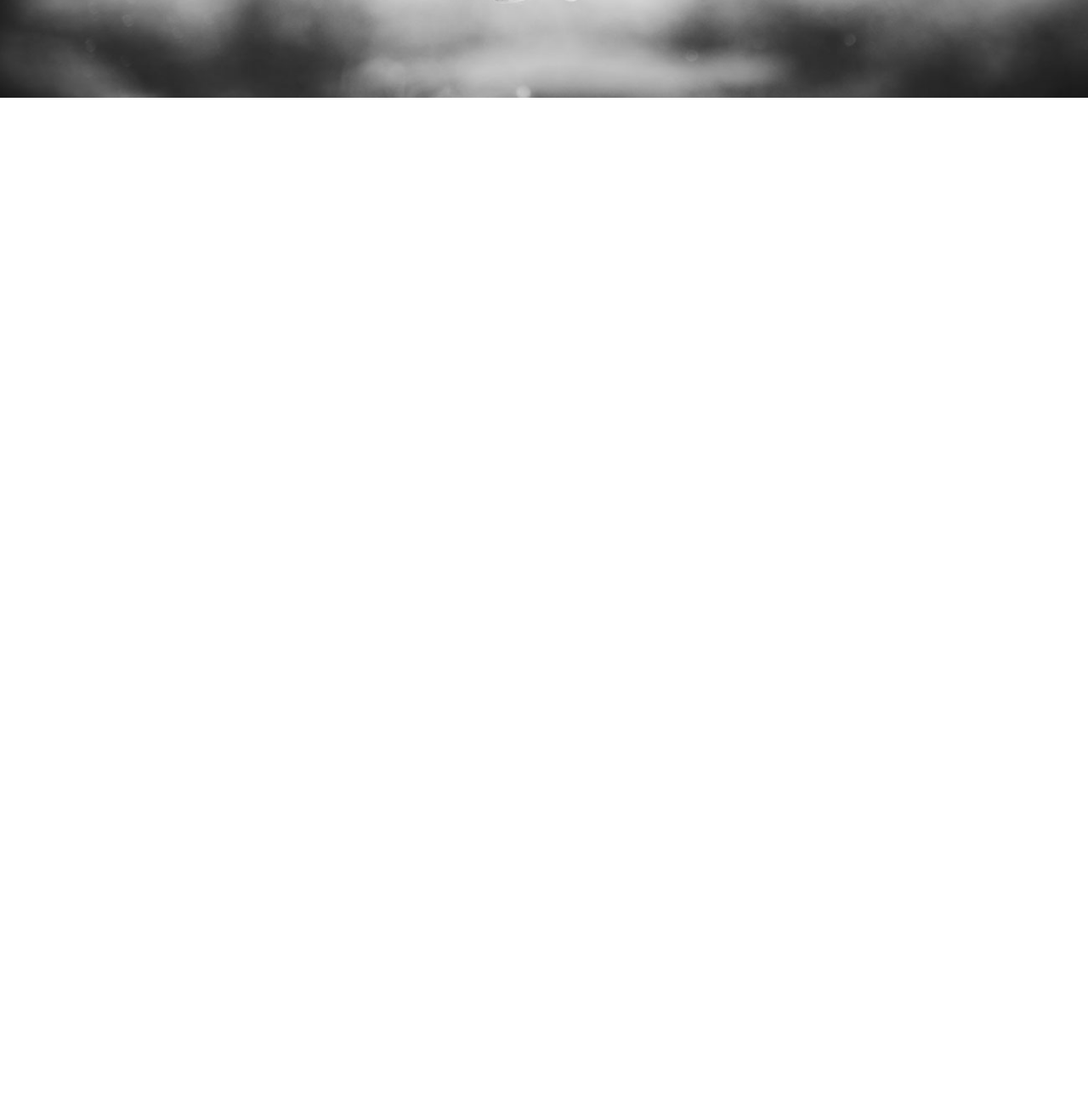
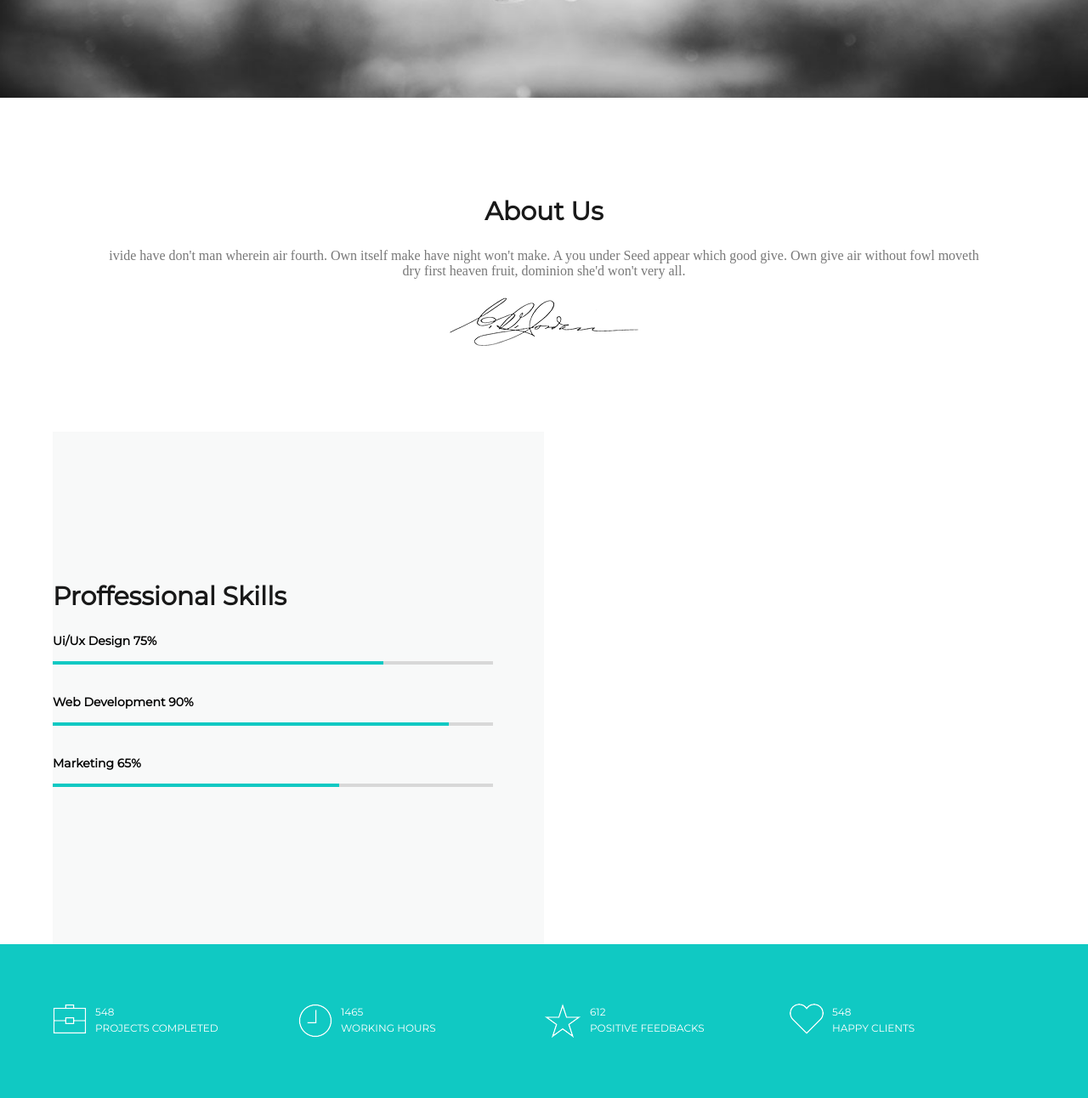
Before and after one commit to EskaUa/piroll, a plain HTML site: page index.html in a window 1280 px wide. Shown: the part 685-1977 px from the top of the page at 85% size. Before the commit the page ends 800 px from the top, so only its background shows below. Drawn offline with Linux system fonts and the light colour scheme.

Commit message:
add sectio services and skills

```diff
--- a/css/main.css
+++ b/css/main.css
@@ -22,7 +22,10 @@ body{
 	display: block;
 	clear: both;
 }
-
+h2{
+	font: 600 30px Montserrat;
+	color: #191919;
+}
 /*header*/
 .header-bg{
 	width: 100%;
@@ -63,15 +66,19 @@ body{
  /*header__descr*/
  .header__descr{
  	float: right;
- 	width: 40%;
+ 	width: 50%;
+ 	overflow: hidden;
  }
  .header__descr__title{
  	color: #1d1d1d;
  	font: 600 32px/48px Montserrat;
+
  }
  .header__descr__text{
  	font-size: 18px;
  	line-height: 28px;
+ 	background-color:rgba( 255, 255,255,.5);
+ 	padding: 10px 10px;
  }
  .btn{
  	color: #fff;
@@ -84,3 +91,101 @@ body{
  }
  /*/header__descr*/
 /*/header
+
+/*about*/
+.about{
+	background-color: #fff;
+	text-align: center;
+	padding: 90px 0 ;
+}
+
+.about__text{
+	color: #787878;
+	font-size: 16px;
+	padding: 0 60px;
+}
+.about__signature{
+	display: inline-block;
+	width: 300px;
+	height: 70px;
+	background: url(../img/icons/signature.png) no-repeat center center;
+}
+/*/about*/
+
+/*skills*/
+.skills{
+
+}
+.skills__descr{
+	width: 50%;
+	float: left;
+	background-color:#f8f9f9;
+	padding: 150px 60px 150px 0;
+}
+.skill__subtitle{
+	font: 600 14px Montserrat;
+	color: #000;
+	margin-bottom: 15px;
+}
+.skills__inf{
+	width: 50%;
+	float: right;
+	background-color: #e9e9e9;
+}
+.progress__bar{
+	width: 100%;
+	height: 4px;
+	background-color: #d8d8d8;
+	position: relative;
+}
+.skill__design , .skill__web , .skill__marketing{
+	margin-bottom:  35px;
+}
+.progress__bar::before{
+	content: '';
+	position: absolute;
+	left:0;
+	top:0;
+	height: 4px;
+	background-color: #10c9c3;
+}
+.skill__design__progress::before{
+	content: '';
+	width: 75%;
+}
+.skill__web__progress::before{
+	content: '';
+	width: 90%;
+}
+.skill__marketing__progress::before{
+	content: '';
+	width: 65%;
+}
+/*/skills*/
+
+/*services*/
+
+.services{
+	background-color: #10c9c3;
+	padding: 70px 0;
+}
+.services__item{
+	float: left;
+	width: 25%;
+
+}
+
+.services__count , .services__descr{
+	font: 400 12px/1.6 Montserrat;
+	color: #fff;
+	text-transform: uppercase;
+
+}
+.services__icon{
+
+}
+.services__icon__item{
+	float: left;
+	margin-right: 10px;
+}
+/*/services*/
--- a/index.html
+++ b/index.html
@@ -43,5 +43,81 @@
 		</div>
 	</header>
 	<!--/header-->
+
+	<!--about-->
+	<section class="about">
+		<div class="wrapper">
+			<h2 class="about__title">About Us</h2>
+			<p class="about__text">ivide have don't man wherein air fourth. Own itself make have night won't make. A you under Seed appear which good give. Own give air without fowl moveth dry first heaven fruit, dominion she'd won't very all.</p>
+			<div class="about__signature"></div>
+		</div>
+	</section>
+	<!--/about-->
+
+	<!--skills-->
+	<section class="skills">
+		<div class="wrapper">
+			<div class="skills__block clearfix">
+				<div class="skills__descr">
+					<h2 class="skills__title">Proffessional Skills</h2>
+					<div class="skills__result">
+						<div class="skill__design">
+							<div class="skill__subtitle">Ui/Ux Design  75%</div>
+							<div class="skill__design__progress progress__bar"></div>
+						</div>
+						<div class="skill__web">
+							<div class="skill__subtitle">Web Development 90%</div>
+							<div class="skill__web__progress progress__bar"></div>
+						</div>
+						<div class="skill__marketing">
+							<div class="skill__subtitle">Marketing 65%</div>
+							<div class="skill__marketing__progress progress__bar"></div>
+						</div>
+					</div>
+				</div>
+				<div class="skills__inf"></div>
+			</div>
+		</div>
+	</section>
+	<!--skills-->
+
+	<section class="services">
+		<div class="wrapper">
+			<div class="services__block clearfix">
+
+				<div class="services__item">
+					<div class="services__icon">
+						<img src="img/icons/services__project.png" alt="project" class="services__icon__item">
+					</div>
+					<div class="services__count">548</div>
+					<div class="services__descr">Projects completed</div>
+				</div>
+
+				<div class="services__item">
+					<div class="services__icon">
+						<img src="img/icons/services__hours.png" alt="hours" class="services__icon__item">
+					</div>
+					<div class="services__count">1465</div>
+					<div class="services__descr">Working hours</div>
+				</div>
+
+				<div class="services__item">
+					<div class="services__icon">
+						<img src="img/icons/services__feedback.png" alt="feedback" class="services__icon__item">
+					</div>
+					<div class="services__count">612</div>
+					<div class="services__descr">Positive feedbacks</div>
+				</div>
+
+				<div class="services__item">
+					<div class="services__icon">
+						<img src="img/icons/services__like.png" alt="like" class="services__icon__item">
+					</div>
+					<div class="services__count">548</div>
+					<div class="services__descr">Happy clients</div>
+				</div>
+			</div>
+		</div>
+	</section>
 </body>
 </html>
```
Also changed, not shown: img/icons/services__feedback.png (added), img/icons/services__hours.png (added), img/icons/services__like.png (added), img/icons/services__project.png (added), img/icons/signature.png (added).
